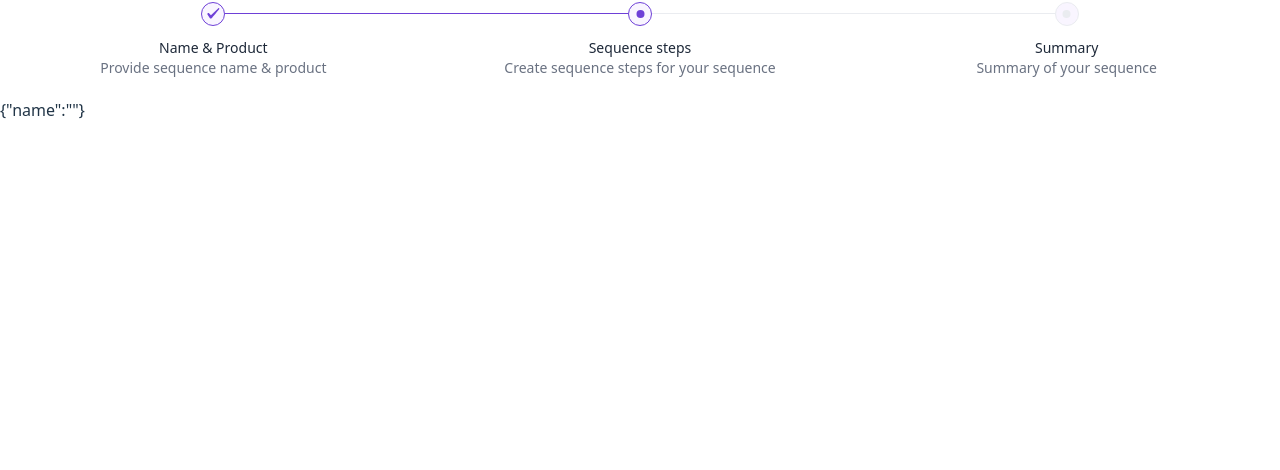
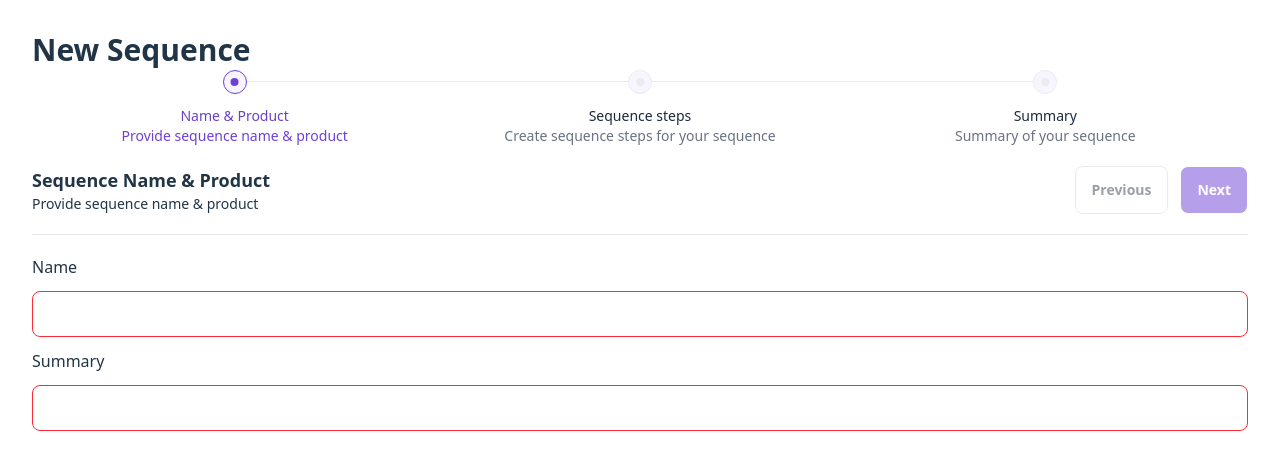
Before and after one commit to ichi404gh/sf-sequence, a React (Vite) app: page /sequence/new in a window 1280 px wide. Shown: the top 470 px of the page. Built offline with nearby package versions, Linux system fonts and the light colour scheme.

Commit message:
step navigation, name step

```diff
--- a/package.json
+++ b/package.json
@@ -15,6 +15,7 @@
     "axios": "^1.10.0",
     "clsx": "^2.1.1",
     "cors": "^2.8.5",
+    "jotai": "^2.12.5",
     "react": "^19.1.0",
     "react-dom": "^19.1.0",
     "react-router": "^7.6.3",
--- /dev/null
+++ b/src/components/sequence/atoms.ts
@@ -0,0 +1,4 @@
+import {atom} from "jotai";
+
+export const sequenceNameAtom = atom("New sequence");
+export const sequenceSummaryAtom = atom("");
--- /dev/null
+++ b/src/components/sequence/layout.tsx
@@ -0,0 +1,15 @@
+import {Outlet} from "react-router";
+import {useAtomValue} from "jotai";
+
+import {sequenceNameAtom} from "./atoms.ts";
+
+
+export function Layout() {
+  const name = useAtomValue(sequenceNameAtom);
+  return (
+    <div className="p-8">
+      <h2 className="text-3xl font-semibold">{name || "New Sequence"}</h2>
+      <Outlet/>
+    </div>
+  )
+}
--- a/src/components/sequence/loader.ts
+++ b/src/components/sequence/loader.ts
@@ -1,8 +1,16 @@
 import type {LoaderFunction} from "react-router";
 import {getSequence} from "../../api/sequence.ts";
 
+export interface SequenceStepData {
+  title: string;
+  topic: string;
+  content: string;
+}
+
 export interface SequenceData {
   name: string;
+  summary: string;
+  steps: SequenceStepData[];
 }
 
 export const loader: LoaderFunction = async ({params}) => {
@@ -16,5 +24,7 @@ export const newSequenceLoader: LoaderFunction = async () => {
   return {
     id: undefined,
     name: '',
+    summary: '',
+    steps: [],
   } as SequenceData
 }
--- a/src/components/sequence/sequence.tsx
+++ b/src/components/sequence/sequence.tsx
@@ -1,40 +1,51 @@
+import {useEffect, useState} from "react";
 import {useLoaderData} from "react-router";
+import {useSetAtom} from "jotai";
+
 import type {SequenceData} from "./loader.tsx";
 import {Step, Stepper} from "../stepper.tsx";
-import {useState} from "react";
+import {sequenceNameAtom, sequenceSummaryAtom} from "./atoms.ts";
+
+import {steps} from "./stepsData.ts";
+
+
+
 
 
 export function Sequence() {
   const data = useLoaderData<SequenceData>();
-  const [step, setStep] = useState(1);
+  const [step, setStep] = useState(0);
+
+  const setSequenceName = useSetAtom(sequenceNameAtom);
+  const setSequenceSummary = useSetAtom(sequenceSummaryAtom);
+
+  useEffect(() => {
+    setSequenceName(() => data.name);
+    setSequenceSummary(() => data.summary);
+  }, [data, setSequenceName, setSequenceSummary]);
+
+  const ActiveStepComponent = steps[step].component;
+
   return (
     <>
       <div>
         <Stepper>
-          <Step
-            title="Name & Product"
-            description="Provide sequence name & product"
-            completed={step > 0}
-            active={step >= 0}
-          />
-          <Step
-            title="Sequence steps"
-            description="Create sequence steps for your sequence"
-            completed={step > 1}
-            active={step >= 1}
-          />
-          <Step
-            title="Summary"
-            description="Summary of your sequence"
-            completed={step > 2}
-            active={step >= 2}
-          />
+          {steps.map((stepDefinition, index) => (
+            <Step
+              key={index}
+              title={stepDefinition.stepperTitle}
+              description={stepDefinition.description}
+              index={index}
+              step={step}
+            />
+          ))}
         </Stepper>
       </div>
-      <div>
-        {JSON.stringify(data)}
-      </div>
+
+      <ActiveStepComponent
+        onPrev={() => setStep(step - 1)}
+        onNext={() => setStep(step + 1)}
+      />
     </>
-  )
-
+  );
 }
--- /dev/null
+++ b/src/components/sequence/steps.tsx
@@ -0,0 +1,118 @@
+import {useAtom} from "jotai";
+import clsx from "clsx";
+
+import {Button} from "../ui/button.tsx";
+import {sequenceNameAtom, sequenceSummaryAtom} from "./atoms.ts";
+import {steps} from "./stepsData.ts";
+
+interface StepProps {
+  onNext: () => void,
+  onPrev: () => void,
+}
+
+function StepHeader(props: {
+  onNext?: () => void,
+  onPrev?: () => void,
+
+  canGoNext: boolean,
+  canGoPrev: boolean,
+
+  name: string,
+  description: string,
+}) {
+  return <>
+    <div className="flex gap-3">
+      <div className="flex-1">
+        <p className="font-semibold text-lg">{props.name}</p>
+        <p className="text-sm">{props.description}</p>
+      </div>
+      <Button
+        outline
+        onClick={props.onPrev}
+        disabled={!props.canGoPrev}
+      >
+        Previous
+      </Button>
+      <Button
+        primary
+        onClick={props.onNext}
+        disabled={!props.canGoNext}
+      >
+        Next
+      </Button>
+    </div>
+
+    <hr className="text-gray-200 my-5"/>
+  </>
+}
+
+export function NameStep(props: StepProps) {
+
+  const [name, setName] = useAtom(sequenceNameAtom);
+  const [summary, setSummary] = useAtom(sequenceSummaryAtom);
+
+  return (
+    <>
+      <StepHeader
+        onPrev={props.onPrev}
+        onNext={props.onNext}
+        canGoNext={!!name && !!summary}
+        canGoPrev={false}
+        name={steps[0].title}
+        description={steps[0].description}
+      />
+
+      <div className="flex flex-col gap-3">
+        <label htmlFor="name">Name</label>
+        <input
+          className={clsx("border-1 border-gray-300 rounded-lg px-4 py-2.5", !name && 'border-red-500')}
+          type="text"
+          name="name"
+          id="name"
+          value={name}
+          onChange={e => setName(e.target.value)}
+        />
+
+        <label htmlFor="summary">Summary</label>
+        <input
+          className={clsx("border-1 border-gray-300 rounded-lg px-4 py-2.5", !summary && 'border-red-500')}
+          type="text"
+          name="summary"
+          id="summary"
+          value={summary}
+          onChange={e => setSummary(e.target.value)}
+        />
+      </div>
+    </>
+  );
+}
+
+export function SequenceSteps(props: StepProps) {
+  return (
+    <>
+      <StepHeader
+        onPrev={props.onPrev}
+        onNext={props.onNext}
+        canGoNext={true}
+        canGoPrev={true}
+        name={steps[1].title}
+        description={steps[1].description}
+      />
+    </>
+  );
+}
+
+export function SummaryStep(props: StepProps) {
+  return (
+    <>
+      <StepHeader
+        onPrev={props.onPrev}
+        onNext={props.onNext}
+        canGoNext={false}
+        canGoPrev={true}
+        name={steps[2].title}
+        description={steps[2].description}
+      />
+    </>
+  );
+}
--- /dev/null
+++ b/src/components/sequence/stepsData.ts
@@ -0,0 +1,22 @@
+import {NameStep, SequenceSteps, SummaryStep} from "./steps.tsx";
+
+export const steps = [
+  {
+    title: 'Sequence Name & Product',
+    stepperTitle: 'Name & Product',
+    description: 'Provide sequence name & product',
+    component: NameStep,
+  },
+  {
+    title: 'Sequence steps',
+    stepperTitle: 'Sequence steps',
+    description: 'Create sequence steps for your sequence',
+    component: SequenceSteps,
+  },
+  {
+    title: 'Sequence Summary',
+    stepperTitle: 'Summary',
+    description: 'Summary of your sequence',
+    component: SummaryStep,
+  }
+];
--- a/src/components/stepper.tsx
+++ b/src/components/stepper.tsx
@@ -4,8 +4,8 @@ import clsx from 'clsx';
 interface StepData {
   title: string;
   description: string;
-  active?: boolean;
-  completed?: boolean;
+  index: number,
+  step: number,
 }
 
 export function Stepper({children}: { children: React.ReactNode[] }) {
@@ -17,7 +17,11 @@ export function Stepper({children}: { children: React.ReactNode[] }) {
   )
 }
 
-export function Step({title, description, active, completed}: StepData) {
+export function Step({title, description, index, step}: StepData) {
+  const completed = step > index;
+  const active = step >= index;
+  const current = step === index;
+
   return (
     <li className="md:shrink md:basis-0 flex-1 group flex gap-x-2 md:block">
       <div
@@ -49,10 +53,10 @@ export function Step({title, description, active, completed}: StepData) {
 
       </div>
       <div className="grow md:grow-0 md:mt-3 pb-5 md:text-center">
-      <span className="block text-sm font-medium text-gray-800">
-        {title}
-      </span>
-        <p className="text-sm text-gray-500">
+        <span className={clsx("block text-sm font-medium", current ? 'text-[#6941C6]' : 'text-gray-800')}>
+          {title}
+        </span>
+        <p className={clsx("text-sm ", current ? 'text-[#6E40D7]' : 'text-gray-500')}>
           {description}
         </p>
       </div>
--- /dev/null
+++ b/src/components/ui/button.tsx
@@ -0,0 +1,33 @@
+import React from "react";
+import clsx from "clsx";
+
+interface Props {
+  children: React.ReactNode;
+  onClick?: () => void;
+  outline?: boolean;
+  primary?: boolean;
+  disabled?: boolean;
+}
+
+const outlineClasses = "text-gray-700 border-gray-300 hover:border-gray-500 hover:text-gray-900 active:bg-gray-200 active:border-gray-600";
+const primaryClasses = "bg-[#6E40D7] text-white hover:bg-[#5A34B0] active:bg-[#4D2B99]";
+
+export function Button({children, onClick, outline, primary, disabled}: Props) {
+
+  return (
+    <>
+      <button
+        onClick={onClick}
+        className={clsx(
+          "border-1 rounded-lg font-semibold text-sm px-4 py-2.5",
+          outline && outlineClasses,
+          primary && primaryClasses,
+          disabled && "opacity-50 cursor-not-allowed",
+        )}
+        disabled={disabled}
+      >
+        {children}
+      </button>
+    </>
+  );
+}
--- a/src/index.css
+++ b/src/index.css
@@ -33,24 +33,7 @@ h1 {
   line-height: 1.1;
 }
 
-button {
-  border-radius: 8px;
-  border: 1px solid transparent;
-  padding: 0.6em 1.2em;
-  font-size: 1em;
-  font-weight: 500;
-  font-family: inherit;
-  background-color: #1a1a1a;
-  cursor: pointer;
-  transition: border-color 0.25s;
-}
-button:hover {
-  border-color: #646cff;
-}
-button:focus,
-button:focus-visible {
-  outline: 4px auto -webkit-focus-ring-color;
-}
+
 
 @media (prefers-color-scheme: light) {
   :root {
@@ -60,7 +43,4 @@ button:focus-visible {
   a:hover {
     color: #747bff;
   }
-  button {
-    background-color: #f9f9f9;
-  }
 }
--- a/src/router.tsx
+++ b/src/router.tsx
@@ -7,6 +7,8 @@ import {Layout} from "./components/layout.tsx";
 import {Sequence} from "./components/sequence/sequence.tsx";
 import {loader as sequenceLoader, newSequenceLoader} from "./components/sequence/loader.ts";
 import {Error} from "./components/sequence/error.tsx";
+import {Layout as SequenceLayout} from "./components/sequence/layout.tsx";
+
 
 export const router = createBrowserRouter([
   {
@@ -19,6 +21,7 @@ export const router = createBrowserRouter([
       },
       {
         path: "sequence",
+        Component: SequenceLayout,
         children: [
           {
             path: "new",
```
Also changed, not shown: 1 other file (tests, documents, lock files or other folders).
